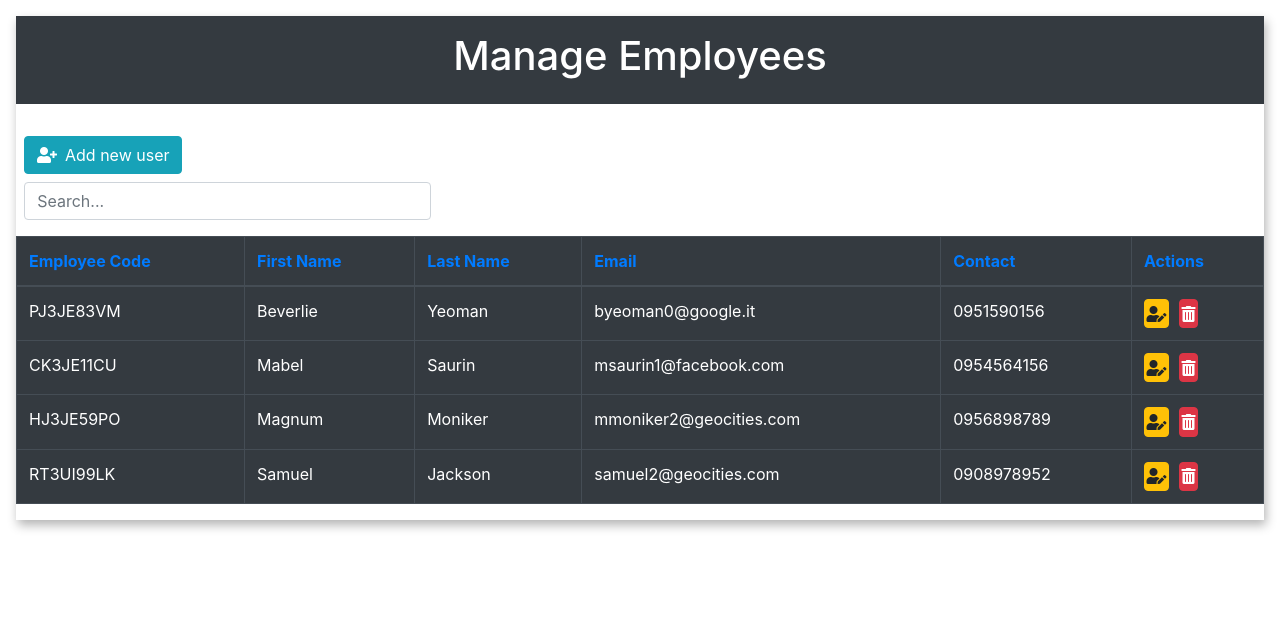
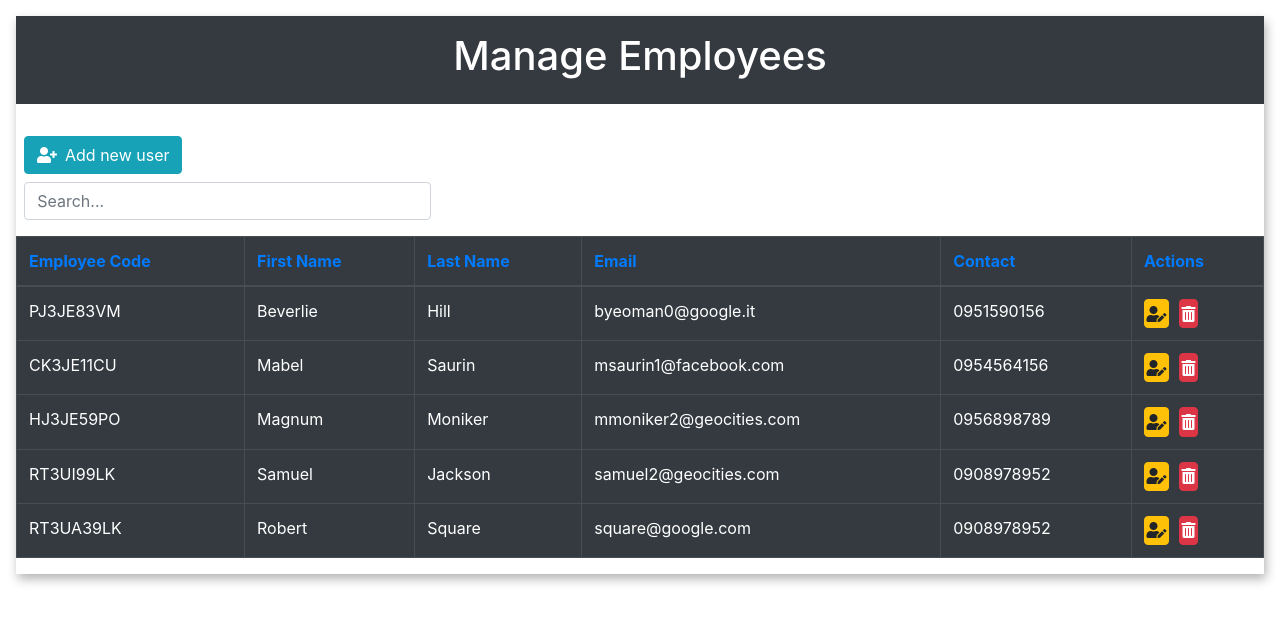
Before and after one commit to Miselrkba/react-reusable-searchable-crud-table, a React (Create React App) app: page / in a window 1280 px wide. Shown: the top 622 px of the page. Built offline with nearby package versions, Linux system fonts and the light colour scheme.

Commit message:
added overflow and more data

```diff
--- a/src/App.css
+++ b/src/App.css
@@ -20,6 +20,8 @@ h1 {
 .main-table-container {
   margin: 1em;
   box-shadow: 2px 5px 10px rgba(0, 0, 0, 0.3);
+  overflow-y: auto;
+  overflow-x: hidden;
 }
 
 .search-container {
--- a/src/data/userData.js
+++ b/src/data/userData.js
@@ -2,7 +2,7 @@ export const data = [
   {
     id: 'PJ3JE83VM',
     firstName: "Beverlie",
-    lastName: "Yeoman",
+    lastName: "Hill",
     email: "byeoman0@google.it",
     gender: "Female",
     contact: "0951590156",
@@ -31,4 +31,12 @@ export const data = [
     gender: "Male",
     contact: "0908978952",
   },
+  {
+    id: 'RT3UA39LK',
+    firstName: "Robert",
+    lastName: "Square",
+    email: "square@google.com",
+    gender: "Male",
+    contact: "0908978952",
+  },
 ];
```
Also changed, not shown: 1 other file (tests, documents, lock files or other folders).
